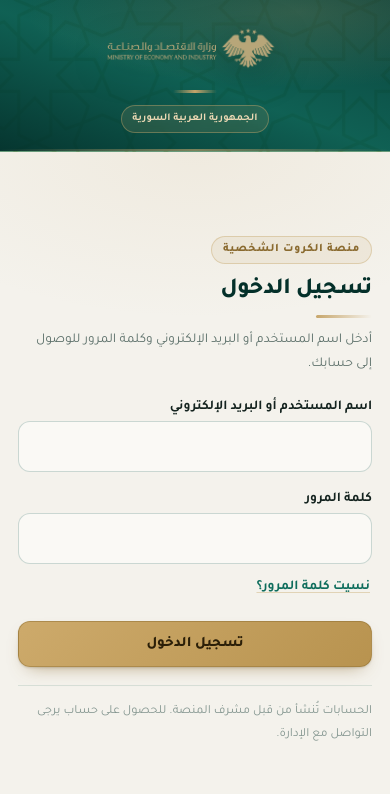
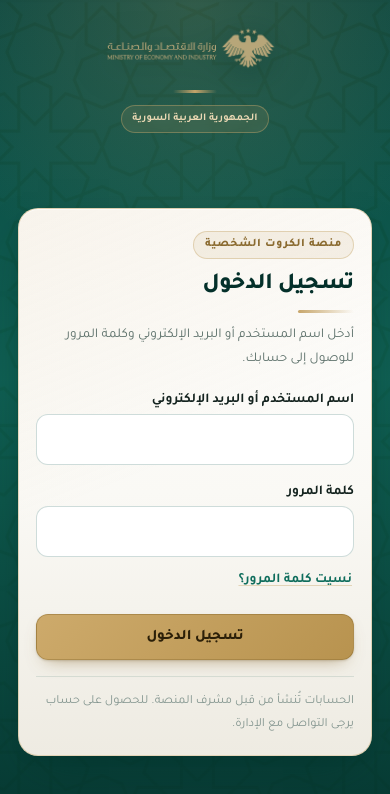
Before and after one commit to abdalrahmanshoshara-eng/business-card-platformv3, a Next.js app in the folder frontend/: page /login in a window 390 px wide. Shown: the top 794 px of the page. Built offline with nearby package versions, Linux system fonts and the light colour scheme; no server answers.

Commit message:
Refactor code structure for improved readability and maintainability

```diff
--- a/frontend/app/globals.css
+++ b/frontend/app/globals.css
@@ -3405,37 +3405,65 @@ li {
 }
 
 /* ── Responsive ─────────────────────────────────────────────────── */
-/* Below the split breakpoint the screen stops being a fixed two-pane
-   overlay and becomes an ordinary scrolling page: mobile browsers size
-   `position: fixed` to the address-bar-hidden viewport, which buries the
-   submit button under the toolbar. Normal flow + `100dvh` lets the browser
-   manage its own chrome. The negative margin cancels
+/* Below the split breakpoint the two panes stop being side-by-side columns
+   and become LAYERS: the green identity fills the whole screen as the
+   background, and the form rides on top of it inside its own gradient card.
+   Both panels go transparent and `.auth-split` itself carries the green, so
+   the logo sits directly on the background above the card.
+
+   It is also ordinary scrolling flow rather than a fixed overlay: mobile
+   browsers size `position: fixed` to the address-bar-hidden viewport, which
+   buries the submit button under the toolbar. The negative margin cancels
    `body { padding-top: var(--header-h) }` — the top bar is hidden here. */
 @media (max-width: 900px) {
   .auth-split {
-    position: static;
+    position: relative;
     grid-template-columns: minmax(0, 1fr);
     grid-template-rows: auto 1fr;
     min-height: 100vh;
     min-height: 100dvh;
     margin-top: calc(-1 * var(--header-h));
     overflow: visible;
-  }
-
-  /* A compact brand band: enough to identify the ministry, never so tall
-     that the fields start below the fold. */
+    background-color: var(--green-header);
+    background-image: url(/topbar-bg.jpg);
+    background-size: 520px;
+    background-position: center top;
+    background-repeat: repeat;
+    background-blend-mode: soft-light;
+    background-attachment: scroll;
+  }
+
+  /* Tint layer over the pattern, so the logo and the card edge both read. */
+  .auth-split::before {
+    content: "";
+    position: absolute;
+    inset: 0;
+    z-index: 0;
+    pointer-events: none;
+    background:
+      radial-gradient(120% 60% at 50% 0%, rgba(199, 166, 107, .20), transparent 60%),
+      linear-gradient(180deg, rgba(4, 48, 42, .74), rgba(10, 83, 70, .80) 45%, rgba(4, 48, 42, .92));
+  }
+
+  /* The panels are now transparent layers stacked on that background. */
+  .auth-brand-panel,
+  .auth-form-panel {
+    position: relative;
+    z-index: 1;
+    background: none;
+  }
+
   .auth-brand-panel {
     order: -1;
-    padding: 26px 22px 24px;
+    padding: 26px 22px 20px;
     border-inline-start: none;
-    border-block-end: 1px solid var(--gold-border);
-  }
-
+    isolation: auto;
+  }
+
+  /* The split owns the tint and the divider now. */
+  .auth-brand-overlay,
   .auth-brand-panel::after {
-    inset: auto 0 0;
-    width: auto;
-    height: 2px;
-    background: linear-gradient(90deg, transparent, var(--gold), transparent);
+    display: none;
   }
 
   .auth-brand-logo {
@@ -3453,26 +3481,43 @@ li {
   }
 
   .auth-brand-text {
-    margin-bottom: 18px;
+    margin-bottom: 16px;
     font-size: 14px;
     line-height: 1.8;
   }
 
   .auth-form-panel {
     overflow: visible;
-    padding: 30px 20px 44px;
-    background-image: radial-gradient(520px 260px at 50% 0%, rgba(199, 166, 107, .10), transparent 64%);
-  }
-
+    padding: 4px 20px 32px;
+  }
+
+  /* The form becomes a card: a cream→white gradient lifted off the green,
+     which keeps every label, field and button on the light surface they
+     were designed for. */
   .auth-form-inner {
     max-width: 440px;
-  }
-}
-
-/* Phones: the band drops to logo + badge so the form owns the screen. */
+    padding: 26px 20px 22px;
+    border: 1px solid var(--gold-border);
+    border-radius: var(--r-xl);
+    background:
+      linear-gradient(158deg, rgba(199, 166, 107, .13), transparent 46%),
+      linear-gradient(180deg, var(--surface) 0%, var(--surface-2) 52%, var(--bg-tint) 100%);
+    box-shadow:
+      0 1px 0 rgba(255, 255, 255, .7) inset,
+      0 20px 46px -20px rgba(4, 48, 42, .62),
+      0 4px 14px -8px rgba(4, 48, 42, .40);
+  }
+
+  /* On the cream card the fields need to stay the brightest surface. */
+  .auth-form-inner input {
+    background-color: var(--surface);
+  }
+}
+
+/* Phones: the band drops to logo + badge so the card owns the screen. */
 @media (max-width: 620px) {
   .auth-brand-panel {
-    padding: 20px 18px 18px;
+    padding: 20px 18px 16px;
   }
 
   .auth-brand-logo {
@@ -3490,11 +3535,15 @@ li {
   }
 
   .auth-form-panel {
-    padding: 26px 18px 40px;
+    padding: 2px 18px 30px;
+  }
+
+  .auth-form-inner {
+    padding: 22px 17px 20px;
   }
 
   .auth-form-head {
-    margin-bottom: 20px;
+    margin-bottom: 18px;
   }
 
   .auth-eyebrow {
@@ -3522,17 +3571,17 @@ li {
   }
 
   .auth-footnote {
-    margin-top: 18px;
-    padding-top: 14px;
+    margin-top: 16px;
+    padding-top: 13px;
     font-size: 12.5px;
   }
 }
 
 /* Landscape phones: vertical space is the scarce axis — trim the band to
-   the logo alone. */
+   the logo alone and tighten the card. */
 @media (max-height: 560px) and (max-width: 900px) {
   .auth-brand-panel {
-    padding: 13px 18px 12px;
+    padding: 12px 18px 10px;
   }
 
   .auth-brand-logo {
@@ -3547,7 +3596,11 @@ li {
   }
 
   .auth-form-panel {
-    padding: 20px 20px 32px;
+    padding: 0 18px 26px;
+  }
+
+  .auth-form-inner {
+    padding: 18px 18px 16px;
   }
 
   /* The brand band already names the platform; in landscape the fields
```
Also changed, not shown: 1 other file (tests, documents, lock files or other folders).
